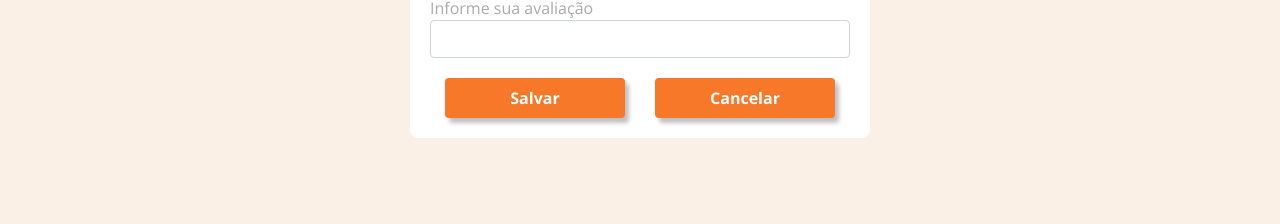
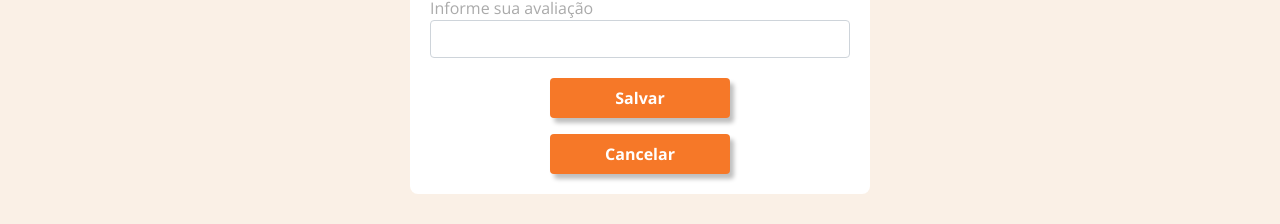
Before and after one commit to Feruaro/dsmovie, a React (Create React App) app in the folder frontend/: page /form/1 in a window 1280 px wide. Shown: the part 607-831 px from the top of the page. Before the commit the page ends 805 px from the top, so only its background shows below. Built offline with nearby package versions, Linux system fonts and the light colour scheme.

Commit message:
Navigation buttons

```diff
--- a/frontend/src/components/MovieCard/index.tsx
+++ b/frontend/src/components/MovieCard/index.tsx
@@ -1,8 +1,10 @@
 import MovieScore from "components/MovieScore";
+import { Link } from "react-router-dom";
 
 function MovieCard() {
 
     const movie = {
+        id: 1,
         image: "https://www.themoviedb.org/t/p/w533_and_h300_bestv2/jBJWaqoSCiARWtfV0GlqHrcdidd.jpg",
         title: "The Witcher"
     };
@@ -13,7 +15,9 @@ function MovieCard() {
             <div className="dsmovie-card-bottom-container">
                 <h2 className="dsmovie-h2">{movie.title}</h2>
                 <MovieScore />
-                <div className="btn btn-primary dsmovie-btn">Avaliar</div>
+                <Link to={`/form/${movie.id}`}>
+                    <div className="btn btn-primary dsmovie-btn">Avaliar</div>
+                </Link>
             </div>
         </div>
     );
--- a/frontend/src/pages/Form/index.tsx
+++ b/frontend/src/pages/Form/index.tsx
@@ -1,3 +1,4 @@
+import { Link } from 'react-router-dom';
 import './style.css';
 
 function Form() {
@@ -33,9 +34,12 @@ function Form() {
                     </div>
                     <div className="dsmovie-form-btn-container">
                         <button type="submit" className="btn btn-primary dsmovie-btn">Salvar</button>
-                        <button className="btn btn-primary dsmovie-btn">Cancelar</button>
                     </div>
                 </form >
+
+                <Link to="/">
+                    <button className="btn btn-primary dsmovie-btn mt-3">Cancelar</button>
+                </Link>
             </div >
         </div >
     )
```
